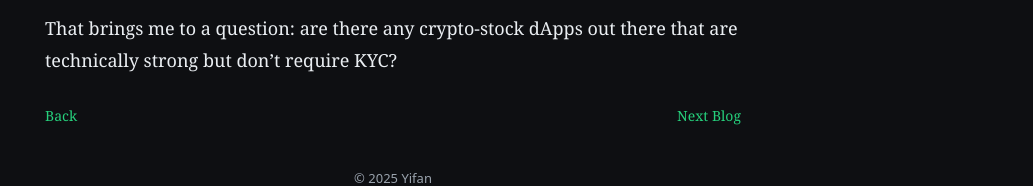
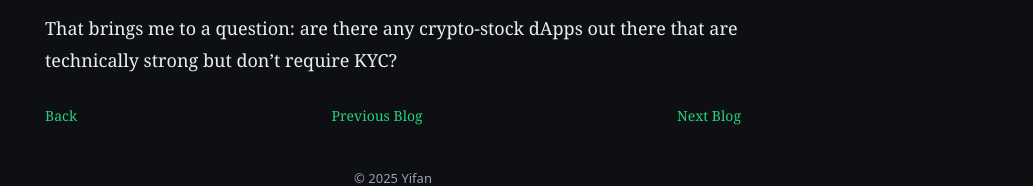
Before and after one commit to Satanic-Z/Satanic-Z.github.io, a Jekyll site: the page built from _posts/2025-10-16-RWA.md, in a window 1280 px wide. Shown: the part 1214-1400 px from the top of the page, without its empty margins (247-1280 px from the left). Built offline with Jekyll 4.4.1, drawn with Linux system fonts in a browser that asks for light colours.

Commit message:
previous/next blog

```diff
--- a/_layouts/post.html
+++ b/_layouts/post.html
@@ -10,12 +10,28 @@ layout: base
   <div class="content">
     {{ content }}
   </div>
+  {%- assign posts_sorted = site.posts | sort: "date" | reverse -%}
+  {%- assign newer_post = nil -%}
+  {%- assign older_post = nil -%}
+  {%- for entry in posts_sorted -%}
+    {%- if entry.url == page.url -%}
+      {%- unless forloop.first -%}
+        {%- assign newer_index = forloop.index0 | minus: 1 -%}
+        {%- assign newer_post = posts_sorted[newer_index] -%}
+      {%- endunless -%}
+      {%- unless forloop.last -%}
+        {%- assign older_index = forloop.index0 | plus: 1 -%}
+        {%- assign older_post = posts_sorted[older_index] -%}
+      {%- endunless -%}
+    {%- endif -%}
+  {%- endfor -%}
   <div class="post-nav">
     <a href="{{ '/blog/' | relative_url }}">Back</a>
-    {%- if page.previous.url -%}
-      <a href="{{ page.previous.url | relative_url }}">Previous Blog</a>
+    {%- if newer_post -%}
+      <a href="{{ newer_post.url | relative_url }}">Previous Blog</a>
     {%- endif -%}
-    {%- if page.next.url -%}
-      <a href="{{ page.next.url | relative_url }}">Next Blog</a>
+    {%- if older_post -%}
+      <a href="{{ older_post.url | relative_url }}">Next Blog</a>
     {%- endif -%}
   </div>
+</article>
```
